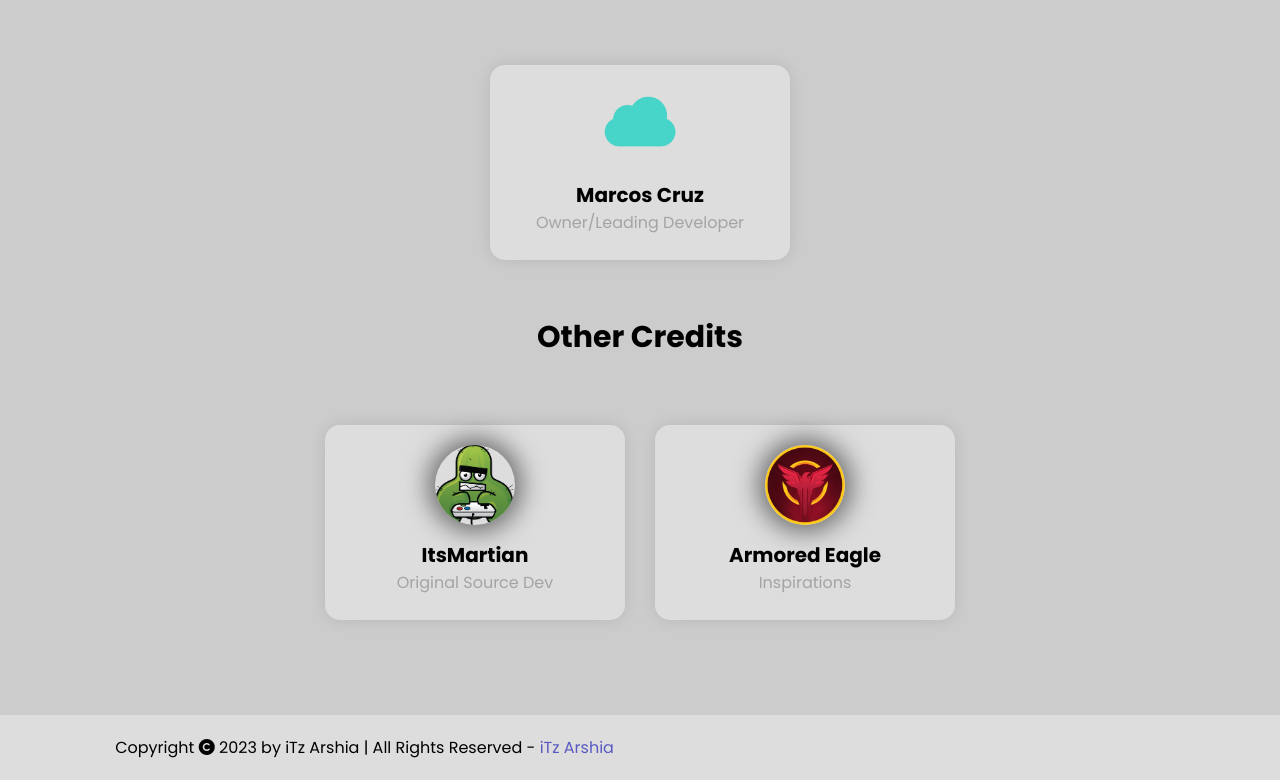
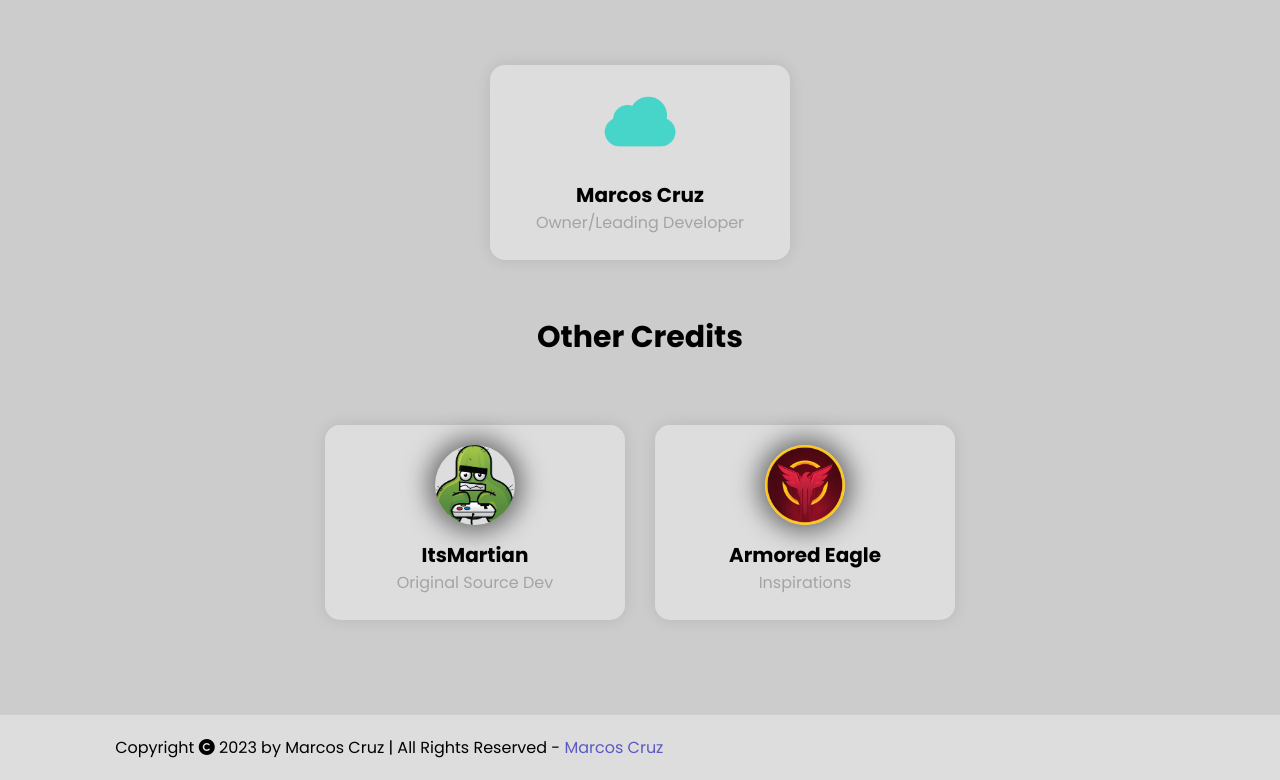
Before and after one commit to Lian192929/iTzBot, a plain HTML site: page index.html in a window 1280 px wide. Shown: the part 3968-4748 px from the top of the page. Drawn offline with nearby package versions, Linux system fonts and the light colour scheme.

Commit message:
Update index.html

```diff
--- a/index.html
+++ b/index.html
@@ -772,12 +772,12 @@
         <p>
           Copyright
           <i class="fa-solid fa-copyright"></i>
-          2023 by iTz Arshia | All Rights Reserved -
+          2023 by Marcos Cruz | All Rights Reserved -
           <a
             class="footer-credits"
             target="_blank"
             href="https://github.com/"
-            >iTz Arshia</a
+            >Marcos Cruz</a
           >
         </p>
       </div>
```
